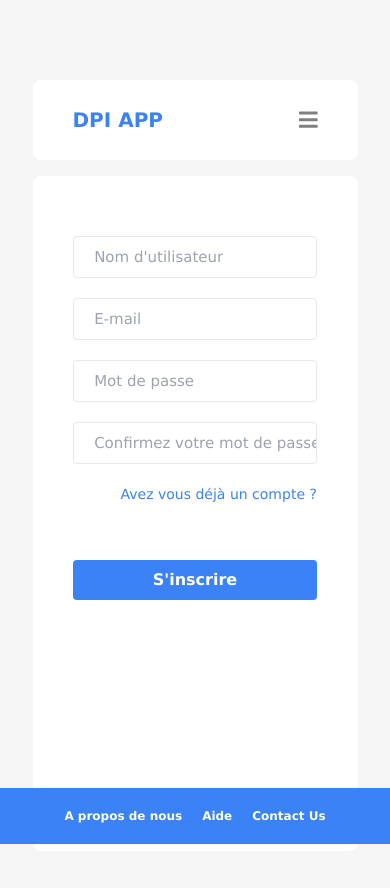
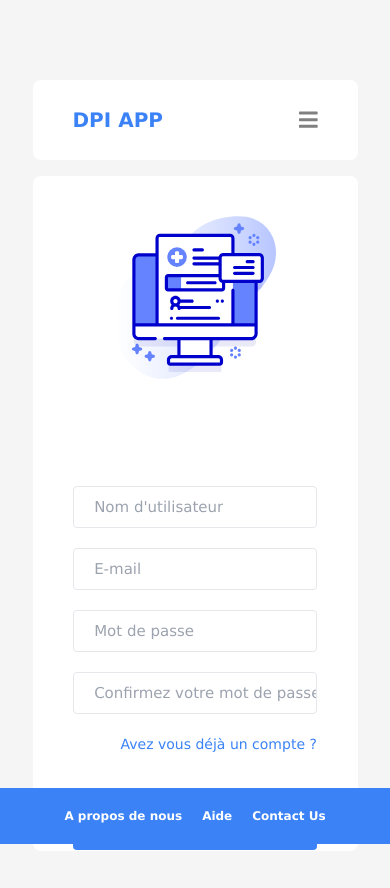
Before and after one commit to ikramkharbouch/DPI_APP, a Next.js app in the folder client/: page /register in a window 390 px wide. Shown: the top 888 px of the page. Built offline with nearby package versions, Linux system fonts and the light colour scheme.

Commit message:
Fix responsivity in register page

```diff
--- a/client/components/loggedinMenu.js
+++ b/client/components/loggedinMenu.js
@@ -1,6 +1,7 @@
 import { FontAwesomeIcon } from '@fortawesome/react-fontawesome'
 import { faBars } from '@fortawesome/free-solid-svg-icons'
 import Link from 'next/link'
+import { useRouter } from 'next/router'
 
 
 const LoggedinMenu = ({ showMenu, Logout }) => {
--- a/client/pages/register.js
+++ b/client/pages/register.js
@@ -46,13 +46,12 @@ const Register = () => {
             headers: {
                 'Content-Type': 'application/json'
                 // 'Content-Type': 'application/x-www-form-urlencoded',
-              },
+            },
             body: JSON.stringify(data)
         })
 
         const formattedRes = await res.json()
-        if (res.status !== 200)
-        {
+        if (res.status !== 200) {
             setErrorMsg(formattedRes.message)
         }
         else if (res.status === 200) {
@@ -76,19 +75,20 @@ const Register = () => {
                 </ul>
             </div>
 
-            <div className="w-5/6 lg:w-11/12 h-4/5 lg:h-3/4 bg-white mx-auto mt-4 lg:mt-20 rounded-lg flex flex-col lg:flex-row justify-between items-center lg:px-32">
-
-                <div className="hidden md:hidden lg:block w-1/2"><Image src={medicalRecord} width={1000}
-                    height={1000} layout="intrinsic" alt="Picture of the medical record" /></div>
-                    {errorMsg && <Card Message={errorMsg} classnames="bg-red-100 text-red-400 border-red-300" iconColor="red"/>}
-                    {successMsg && <Card Message={successMsg} classnames="bg-green-100 text-green-400 border-green-300" iconColor="green"/>}
-                <div className="w-full lg:w-3/5 mt-10 h-5/6 lg:h-4/6 lg:bg-gray-200 rounded-lg mx-auto text-center lg:mt-10">
-                    <form className="max-w-full grid lg:mt-11 justify-items-stretch w-3/4 mx-auto text-center p-0 m-0" onSubmit={handleForm}>
+            <div className="w-5/6 lg:w-11/12 h-4/5 lg:h-4/5 bg-white mx-auto mt-4 lg:mt-20 rounded-lg flex flex-col items-center">
+                {/* <div>
+                    {errorMsg && <Card Message={errorMsg} classnames="bg-red-100 text-red-400 border-red-300" iconColor="red" />}
+                    {successMsg && <Card Message={successMsg} classnames="bg-green-100 text-green-400 border-green-300" iconColor="green" />}
+                </div> */}
+                <div className="w-1/2 mx-auto text-center mt-10"><Image src={medicalRecord} width={200}
+                    height={200} layout="intrinsic" alt="Picture of the medical record" /></div>
+                <div className="mt-20 w-full lg:w-3/5 h-3/6 lg:h-2/4 lg:bg-gray-200 rounded-lg mx-auto text-center">
+                    <form className="max-w-full grid lg:mt-5 justify-items-stretch w-3/4 mx-auto text-center" onSubmit={handleForm}>
 
                         <input type="text" className="py-2 pl-5 mt-5 lg:py-5 rounded border lg:border-0" placeholder="Nom d'utilisateur" value={username} onChange={(e) => setUsername(e.target.value)} />
-                        <input type="text" className="py-2 mt-5 pl-5 lg:py-5 rounded border lg:border-0" placeholder="E-mail" value={email} onChange={(e) => setEmail(e.target.value)}/>
-                        <input type="password" className="py-2 mt-5 pl-5 lg:py-5 rounded border lg:border-0" placeholder="Mot de passe" value={password} onChange={(e) => setPassword(e.target.value)}/>
-                        <input type="password" className="py-2 mt-5 pl-5 lg:py-5 rounded border lg:border-0" placeholder="Confirmez votre mot de passe" value={repeatPassword} onChange={(e) => setRepeatPassword(e.target.value)}/>
+                        <input type="text" className="py-2 mt-5 pl-5 lg:py-5 rounded border lg:border-0" placeholder="E-mail" value={email} onChange={(e) => setEmail(e.target.value)} />
+                        <input type="password" className="py-2 mt-5 pl-5 lg:py-5 rounded border lg:border-0" placeholder="Mot de passe" value={password} onChange={(e) => setPassword(e.target.value)} />
+                        <input type="password" className="py-2 mt-5 pl-5 lg:py-5 rounded border lg:border-0" placeholder="Confirmez votre mot de passe" value={repeatPassword} onChange={(e) => setRepeatPassword(e.target.value)} />
 
                         <button className="text-sm md:text-base lg:text-base mt-5 font-medium text-blue-500 justify-self-end">Avez vous déjà un compte ?</button>
 
```
